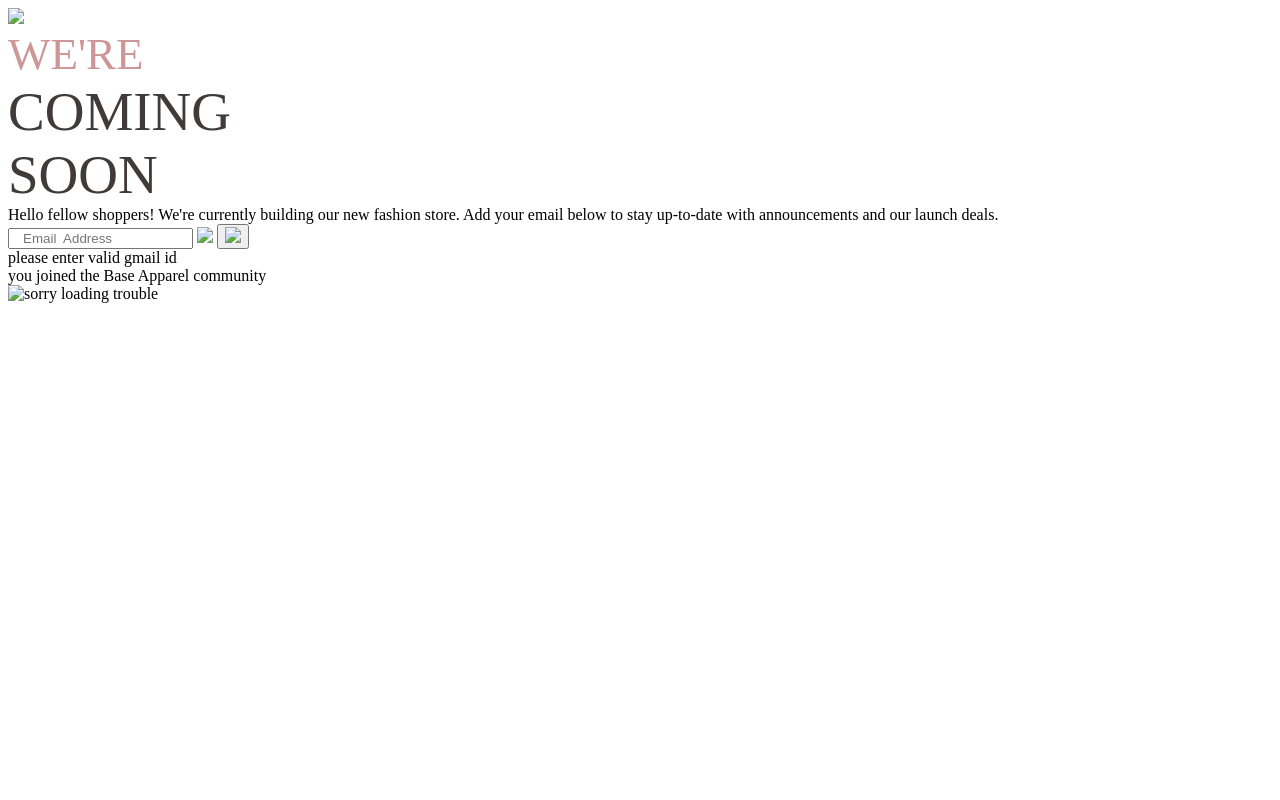
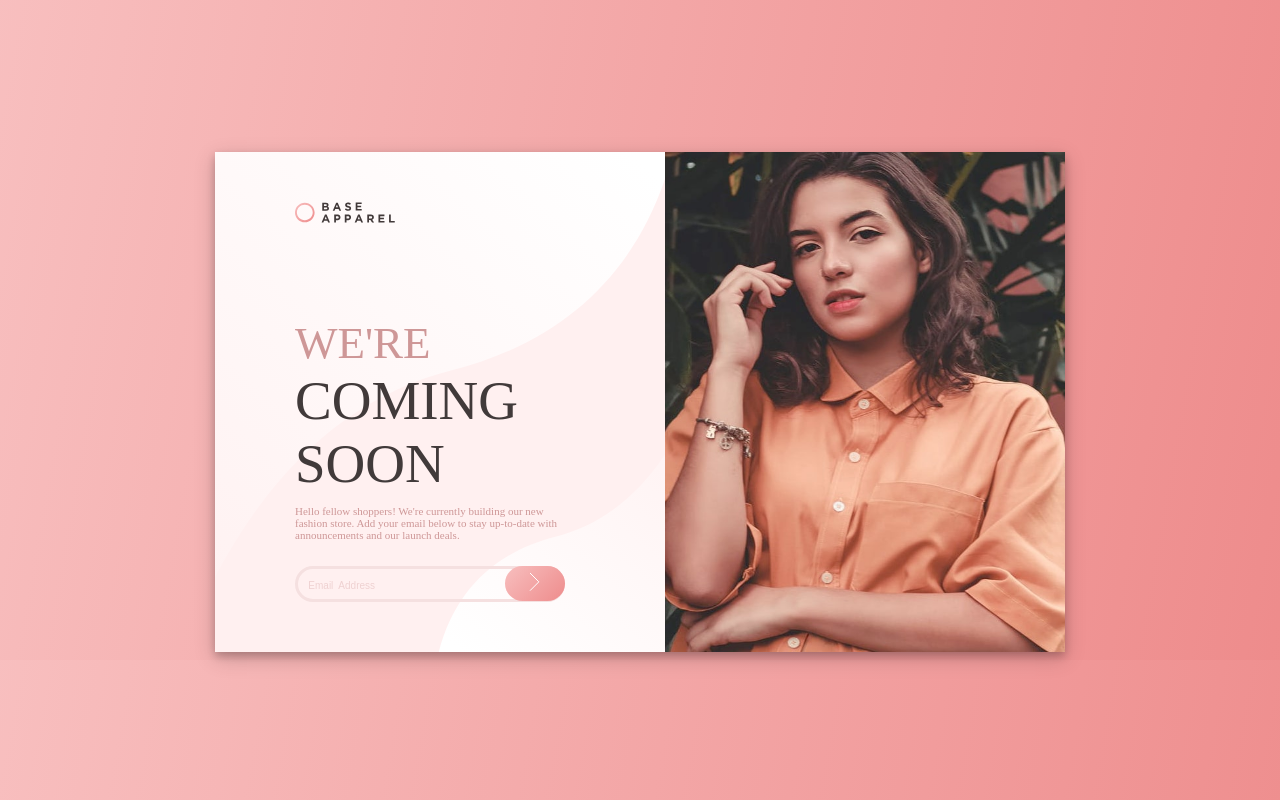
Before and after one commit to Srivarshan-T/gmailverifyloginpage, a plain HTML site: page index.html in a window 1280 px wide. Drawn offline with Linux system fonts and the light colour scheme; files whose address does not match are found by name.

Commit message:
Update index.html

```diff
--- a/index.html
+++ b/index.html
@@ -4,13 +4,13 @@
     <meta charset="UTF-8" />
     <meta name="viewport" content="width=device-width, initial-scale=1.0" />
     <title>BASE APPAREL</title>
-    <link rel="stylesheet" href="/gmail verify login page/css/gmaillogin.css">
+    <link rel="stylesheet" href="/css/gmaillogin.css">
   </head>
   <body>
     <div class="container">
       <div class="content">
 
-        <div class="name"><img src="/gmail verify login page/images/logo.svg" class="logo"></div>
+        <div class="name"><img src="/images/logo.svg" class="logo"></div>
         <div style="font-size: 45px; color: hsl(0, 36%, 70%) ;">WE'RE</div>
         <div style="font-size: 55px; color: hsl(0, 6%, 24%);
         ;">COMING</div><div style="font-size: 55px; color: hsl(0, 6%, 24%);"> SOON</div>
@@ -21,8 +21,8 @@
         </div>
         <div class="mail">
             <input type="text"  placeholder="   Email  Address" class="inputbox" id="inputbox"  />
-            <img src="/gmail verify login page/images/icon-error.svg" class="erroricon" id="error">
-        <button class="email-button" onclick="checkgmail()"><img src="/gmail verify login page/images/icon-arrow.svg"></button>
+            <img src="/images/icon-error.svg" class="erroricon" id="error">
+        <button class="email-button" onclick="checkgmail()"><img src="/images/icon-arrow.svg"></button>
         <div class="errormsg" id="errormsg">please enter valid gmail id</div>
         <div class="succmsg" id="succmsg">you joined the Base Apparel community</div>
         </div>
@@ -30,11 +30,11 @@
       </div>
       <div class="image">
         <img
-          src="/gmail verify login page/images/hero-desktop.jpg"
+          src="/images/hero-desktop.jpg"
           alt="sorry loading trouble"
         />
       </div>
     </div>
-    <script src="/gmail verify login page/gmaillogin.js"></script>
+    <script src="gmaillogin.js"></script>
   </body>
 </html>
```
